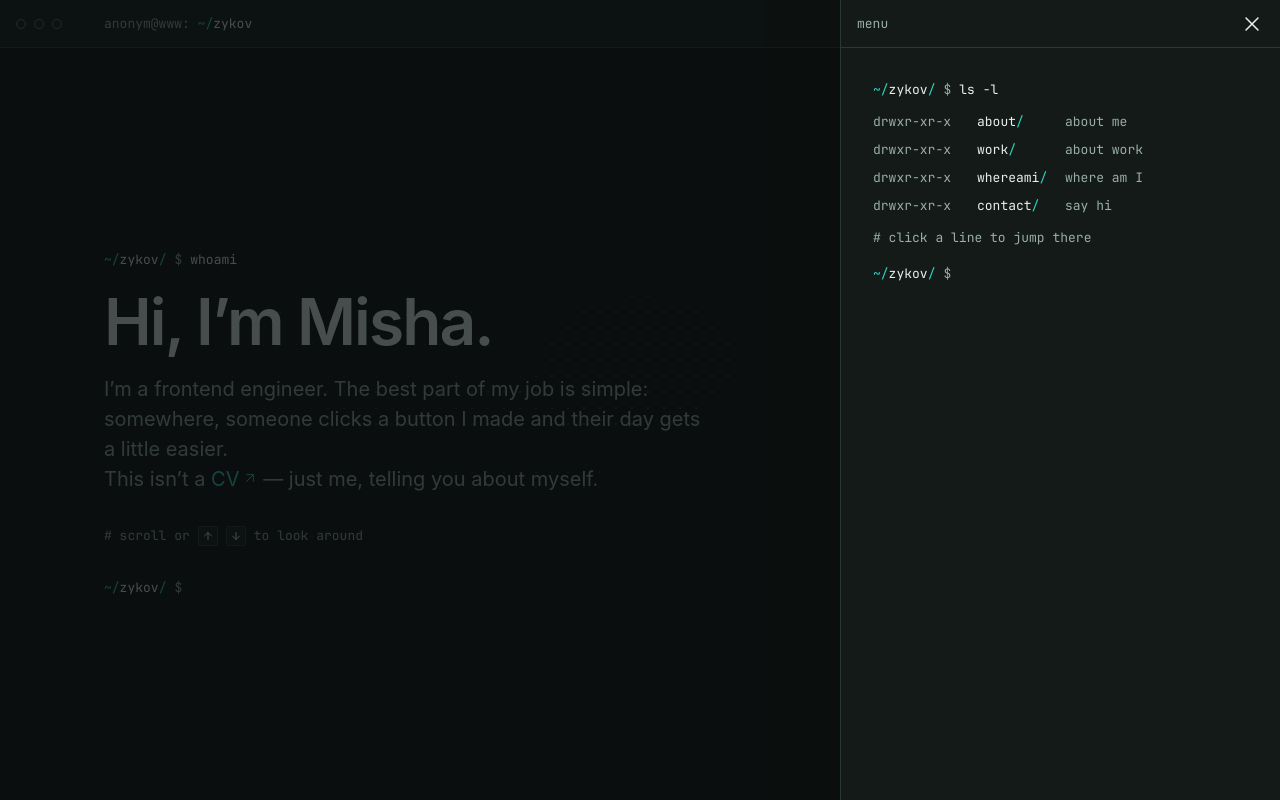
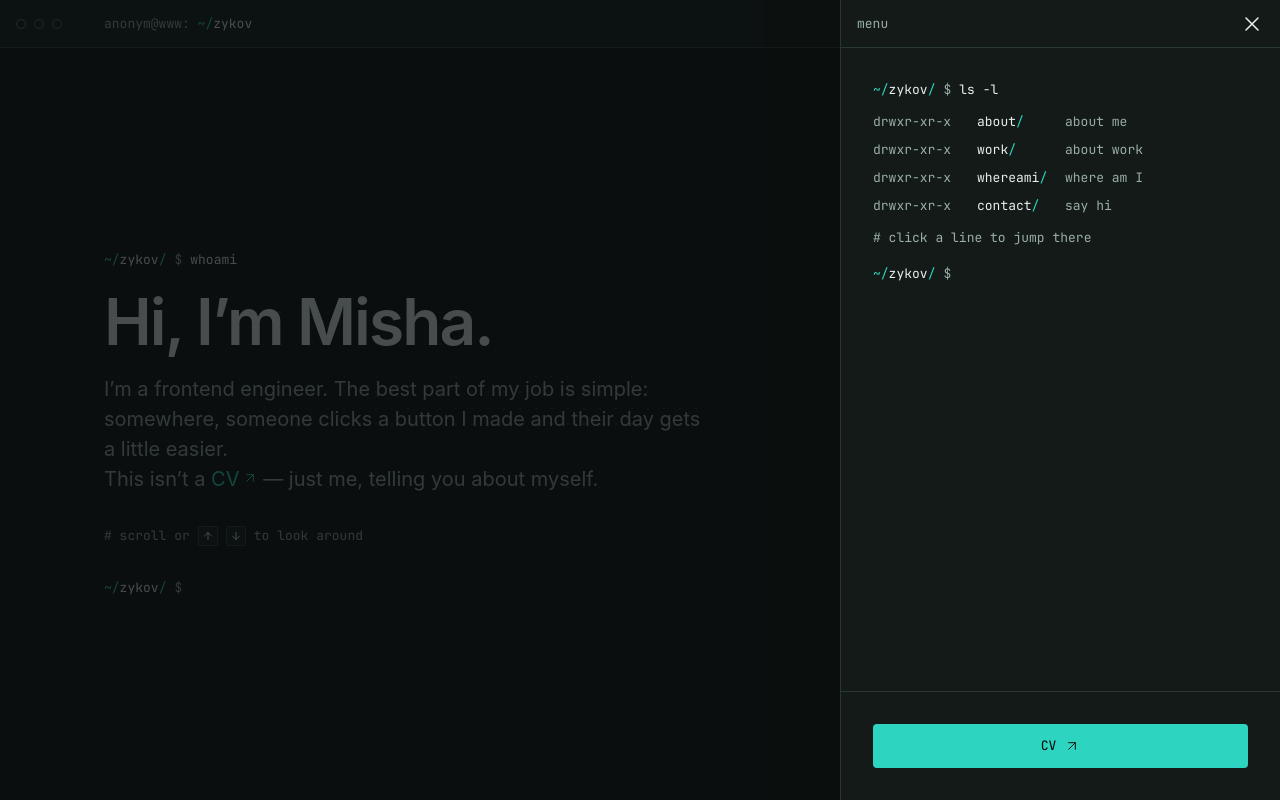
Before and after one commit to ykropchik/zykov.me, a React (Vite) app: page / in a window 1280 px wide. Both pictures are taken after a click on the button "Open menu". Built offline with nearby package versions, Linux system fonts and the light colour scheme; a web font is replaced by a local one.

Commit message:
Add CV link into sidebar

```diff
--- /dev/null
+++ b/src/components/CvLink/CvLink.module.scss
@@ -0,0 +1,27 @@
+@use '@styles/variables' as *;
+
+.cvLink {
+	white-space: nowrap;
+}
+
+.inline svg {
+	margin-left: 2px;
+}
+
+.button {
+	box-sizing: border-box;
+	display: flex;
+	align-items: center;
+	justify-content: center;
+	gap: $space-2;
+	height: 44px;
+	padding: 0 $space-4;
+	color: token('on-teal');
+	font-weight: 500;
+	background-color: token('teal');
+	border-radius: $radius-md;
+
+	&:hover {
+		text-decoration: none;
+	}
+}
--- /dev/null
+++ b/src/components/CvLink/CvLink.tsx
@@ -0,0 +1,25 @@
+import classNames from 'classnames';
+import { ArrowUpRightIcon } from '../Icons/Icons.tsx';
+import styles from './CvLink.module.scss';
+
+export type CvLinkVariant = 'inline' | 'button';
+
+type CvLinkProps = {
+	variant?: CvLinkVariant;
+};
+
+/** The one link to the CV PDF: inline in running text, or as a filled button. */
+export default function CvLink({ variant = 'inline' }: CvLinkProps) {
+	return (
+		<a
+			className={classNames(styles.cvLink, styles[variant])}
+			href="/Mikhail_Zykov_Frontend_Engineer_CV.pdf"
+			target="_blank"
+			rel="noopener"
+			aria-label="CV (PDF, opens in a new tab)"
+		>
+			CV
+			<ArrowUpRightIcon size={16} />
+		</a>
+	);
+}
--- a/src/components/Sidebar/Sidebar.module.scss
+++ b/src/components/Sidebar/Sidebar.module.scss
@@ -80,6 +80,16 @@
 	}
 }
 
+.footer {
+	margin-top: auto;
+	padding: $space-8;
+	border-top: 1px solid token('line');
+
+	@include below-sm {
+		padding: $space-6 $space-4;
+	}
+}
+
 .group {
 	display: flex;
 	flex-direction: column;
--- a/src/components/Sidebar/Sidebar.tsx
+++ b/src/components/Sidebar/Sidebar.tsx
@@ -5,6 +5,7 @@ import useTouch from '../../hooks/useTouch.ts';
 import { timing } from '../../misc/animations.ts';
 import SectionsContext from '../../contexts/SectionsContext/SectionsContext.ts';
 import { CloseIcon } from '../Icons/Icons.tsx';
+import CvLink from '../CvLink/CvLink.tsx';
 import TerminalLine from '../TerminalLine/TerminalLine.tsx';
 import styles from './Sidebar.module.scss';
 
@@ -106,6 +107,9 @@ export default function Sidebar({ isOpen, onClose }: SidebarProps) {
 							</div>
 							<TerminalLine path={homePath} mode="waiting" />
 						</div>
+						<div className={styles.footer}>
+							<CvLink variant="button" />
+						</div>
 					</motion.div>
 				</div>
 			)}
--- a/src/main.tsx
+++ b/src/main.tsx
@@ -4,7 +4,7 @@ import { domAnimation, LazyMotion, MotionConfig } from 'motion/react';
 import Page from './components/Page/Page.tsx';
 import Section from './components/Section/Section.tsx';
 import Contacts from './components/Contacts/Contacts.tsx';
-import { ArrowUpRightIcon } from './components/Icons/Icons.tsx';
+import CvLink from './components/CvLink/CvLink.tsx';
 import Stats from './components/Stats/Stats.tsx';
 import ScrollHint from './components/ScrollHint/ScrollHint.tsx';
 import Work from './components/Work/Work.tsx';
@@ -24,7 +24,7 @@ createRoot(document.getElementById('root')!).render(
 							<>
 								I’m a frontend engineer. The best part of my job is simple: somewhere, someone clicks a button I made and their day gets a little easier.
 								<br />
-								This isn’t a <a href="/Mikhail_Zykov_Frontend_Engineer_CV.pdf" target="_blank" rel="noopener" className="link-with-arrow">CV<ArrowUpRightIcon size={16} /></a> — just me, telling you about myself.
+								This isn’t a <CvLink /> — just me, telling you about myself.
 							</>
 						)}
 					>
--- a/src/styles/index.scss
+++ b/src/styles/index.scss
@@ -93,14 +93,6 @@ a {
 	}
 }
 
-.link-with-arrow {
-	white-space: nowrap;
-
-	svg {
-		margin-left: 2px;
-	}
-}
-
 .muted-text {
 	color: token('ink-muted');
 }
```
